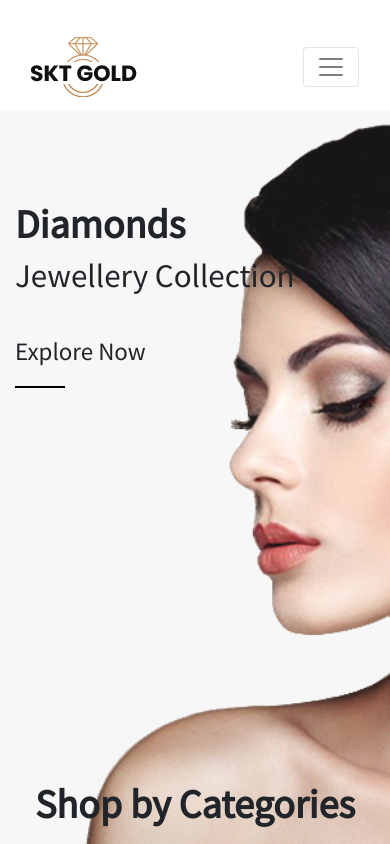
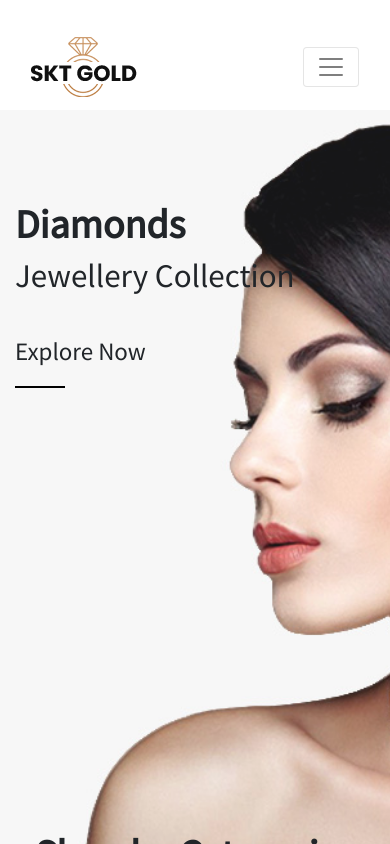
Before and after one commit to BasharatAliKing/SKT-Theme-On-React, a React (Create React App) app: page / in a window 390 px wide. Shown: the top 844 px of the page. Built offline with nearby package versions, Linux system fonts and the light colour scheme.

Commit message:
edit readme and add new.md

```diff
--- a/src/Responcive.css
+++ b/src/Responcive.css
@@ -116,14 +116,14 @@
         font-size: 25px;
     }
     #categories h1{
-        margin-top: 670px;
+        margin-top: 200%;
         font-size: 40px;
     }
     #categories h3{
         font-size: 18px;
     }
     #collection .container .row::after {
-        top: 550px;
+        top: 650px;
         height: 590%;
     }
     #collection {
@@ -146,6 +146,9 @@
     #collection .btn {
         width: 40%;
     }
+    #jewellery{
+        text-align: center;
+    }
     #jewellery h1{
         font-size: 35px;
     }
@@ -153,6 +156,9 @@
         width: 100%;
         display: none;
     }
+#jewellery .card{
+    margin-left: 20px;
+}
     #jewellery .card h3{
         font-size: 25px;
         font-weight: bold;
```
